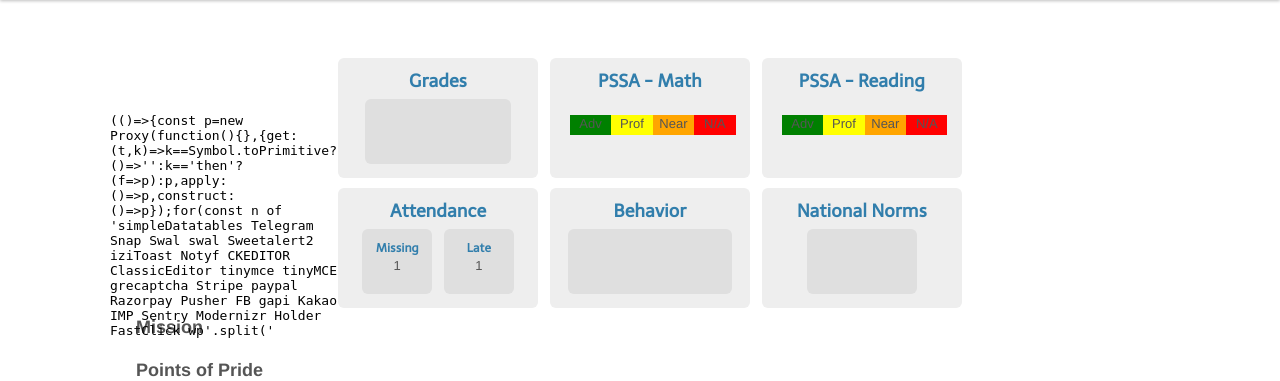
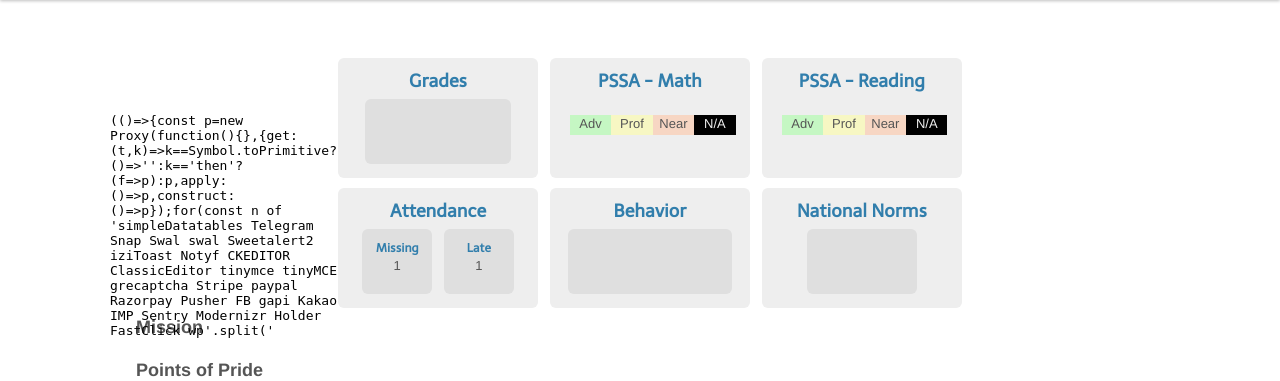
Before and after one commit to ahinz/PhillyEdu, a Django app: template philly/templates/school.html in a window 1280 px wide. Shown: the part 40-421 px from the top of the page. Run offline with Django 3.2, Linux system fonts and the light colour scheme; the template is opened without the code that fills it, so the values that code supplies are empty; some libraries are stand-ins or nearby versions.

Commit message:
fix urls

```diff
--- a/philly/models.py
+++ b/philly/models.py
@@ -25,7 +25,7 @@
             if  self.grading_style_c_time == 1:
                 time = "in all classes"
             elif self.grading_style_c_time == 0:
-                time = "on the most recent report card"
+                time = "on the last report card"
 
             if (self.grading_style_c_num == 0):
                 return "Only A's and B's"
--- a/philly/static/school.css
+++ b/philly/static/school.css
@@ -59,7 +59,7 @@
 
 .bar_good {
     float:left;
-    background-color: green;
+    background-color: #C5F7C3; /*green;*/
     width: 22%;
     height: 100%;
 }
@@ -76,13 +76,14 @@
 }
 
 .bar_med1 {
-    background-color: yellow;
+    background-color: #F7F7C3;
 }
 
 .bar_med2 {
-    background-color: orange;
+    background-color: #F7D6C3;
 }
 
 .bar_bad {
-    background-color: red;
+    background-color: #000000;
+    color: #eee;
 }
--- a/schools/settings.py
+++ b/schools/settings.py
@@ -1,6 +1,6 @@
 # Django settings for schools project.
 
-API_URL = 'http://smooth-dusk-7754.herokuapp.com'
+API_URL = 'http://wwww.myhighschoolguide.com'
 
 DEBUG = True
 TEMPLATE_DEBUG = DEBUG
```
